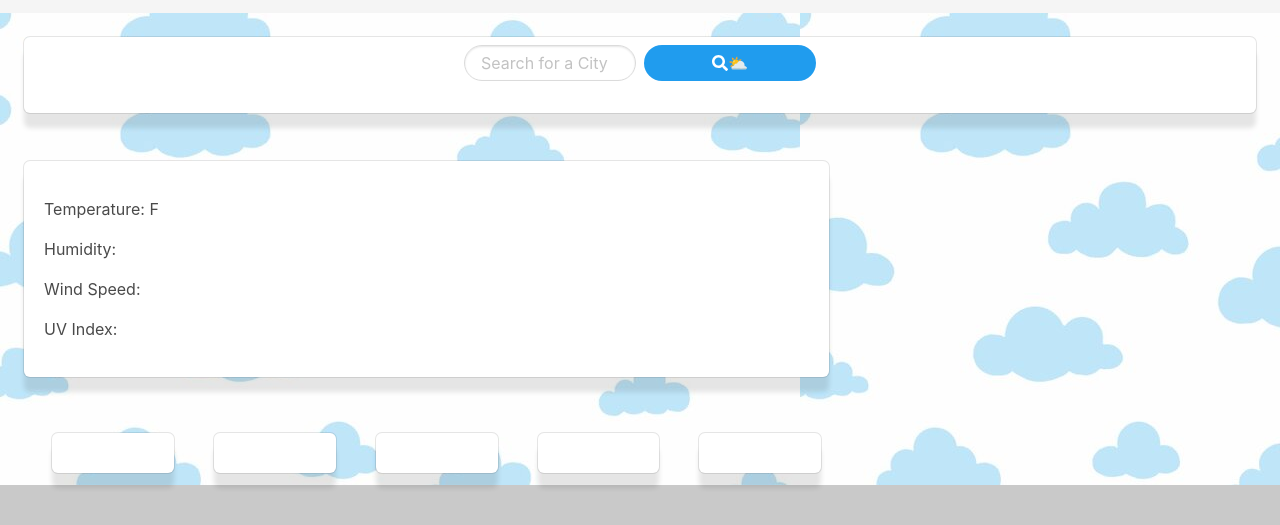
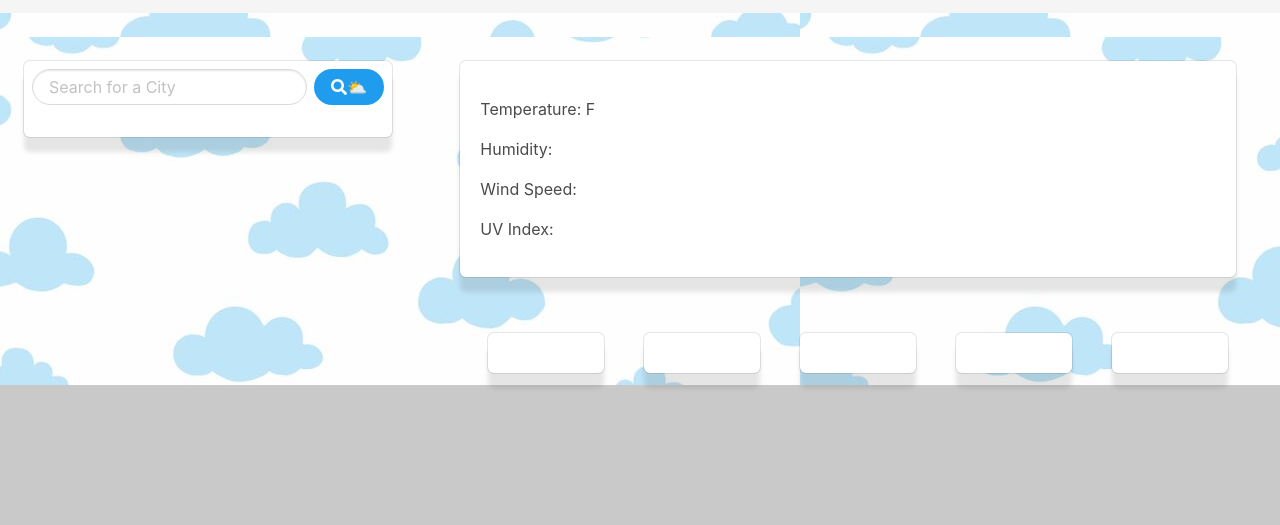
Before and after one commit to kiankovskaia/Weather_Dashboard, a plain HTML site: page index.html in a window 1280 px wide. Shown: the part 59-584 px from the top of the page. Drawn offline with nearby package versions, Linux system fonts and the light colour scheme; no server answers.

Commit message:
fixed layout

```diff
--- a/assets/script.js
+++ b/assets/script.js
@@ -1,13 +1,6 @@
 createBtn();
 displayPrev();
 displayPrevFiveDay();
-
-//ajax prefilter
-jQuery.ajaxPrefilter(function (options) {
-  if (options.crossDomain && jQuery.support.cors) {
-    options.url = "https://cors-anywhere.herokuapp.com/" + options.url;
-  }
-});
 
 //CURRENT WEATHER funciton
 
--- a/assets/style.css
+++ b/assets/style.css
@@ -7,7 +7,6 @@ h1 {
 }
 button {
   display: block;
-  width: 100%;
   border: none;
   padding: 14px 28px;
   font-size: 16px;
--- a/index.html
+++ b/index.html
@@ -30,7 +30,7 @@
       </nav>
       <main>
         <!-- left side search que and 'bookmarks'  -->
-        <aside class="tile m-4 box" style="margin-top: 10px; margin-left: 20px">
+        <aside class="tile m-4 box float-left" style="margin-top: 10px; margin-left: 20px">
           <section class="field">
             <section class="control">
               <article class="columns">
@@ -48,7 +48,7 @@
             </section>
           </section>
         </aside>
-        <section class="tile is-8 is-vertical">
+        <section class="tile is-8 is-vertical container">
           <article
             class="tile m-4 box"
             style="
```
